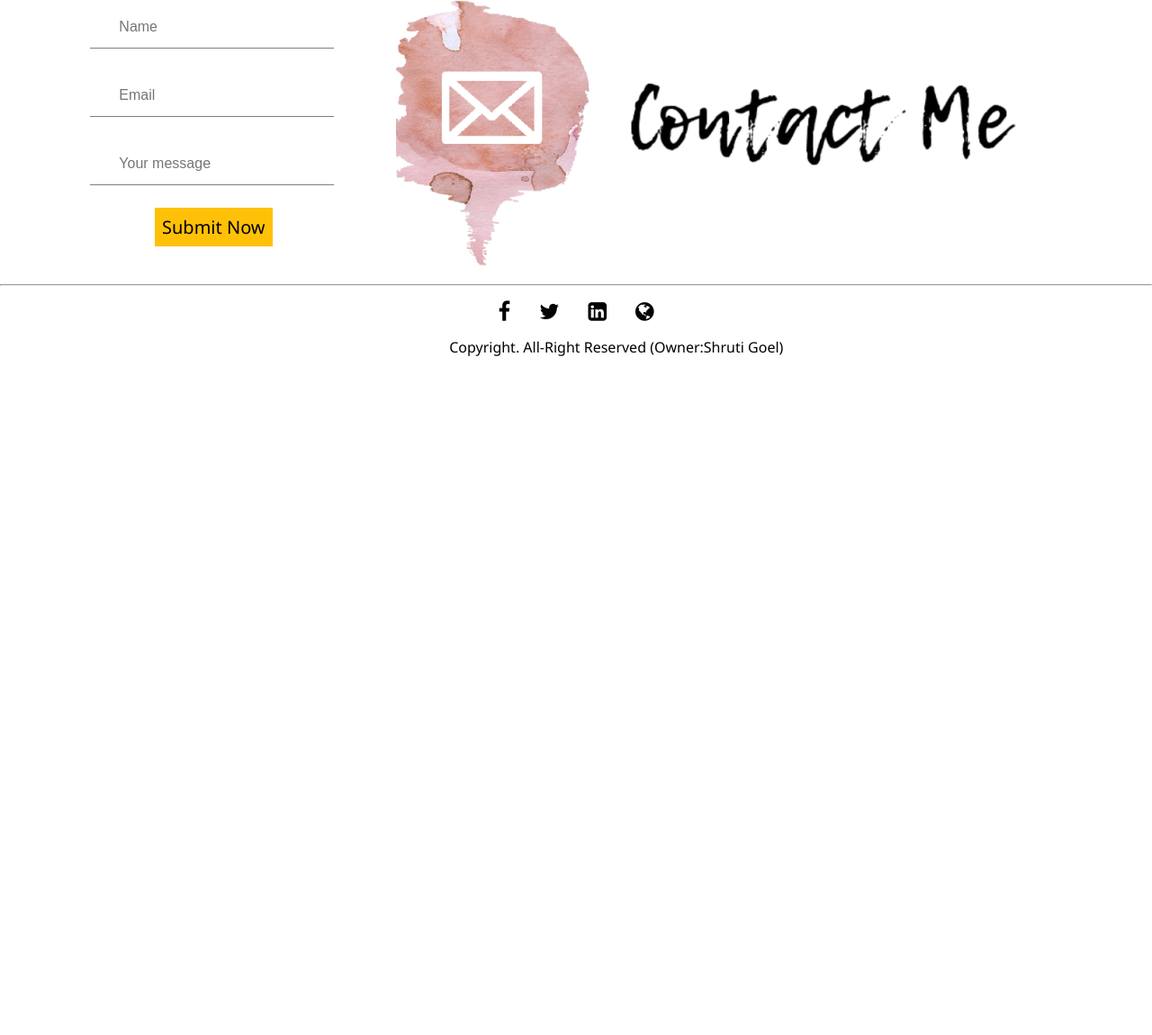
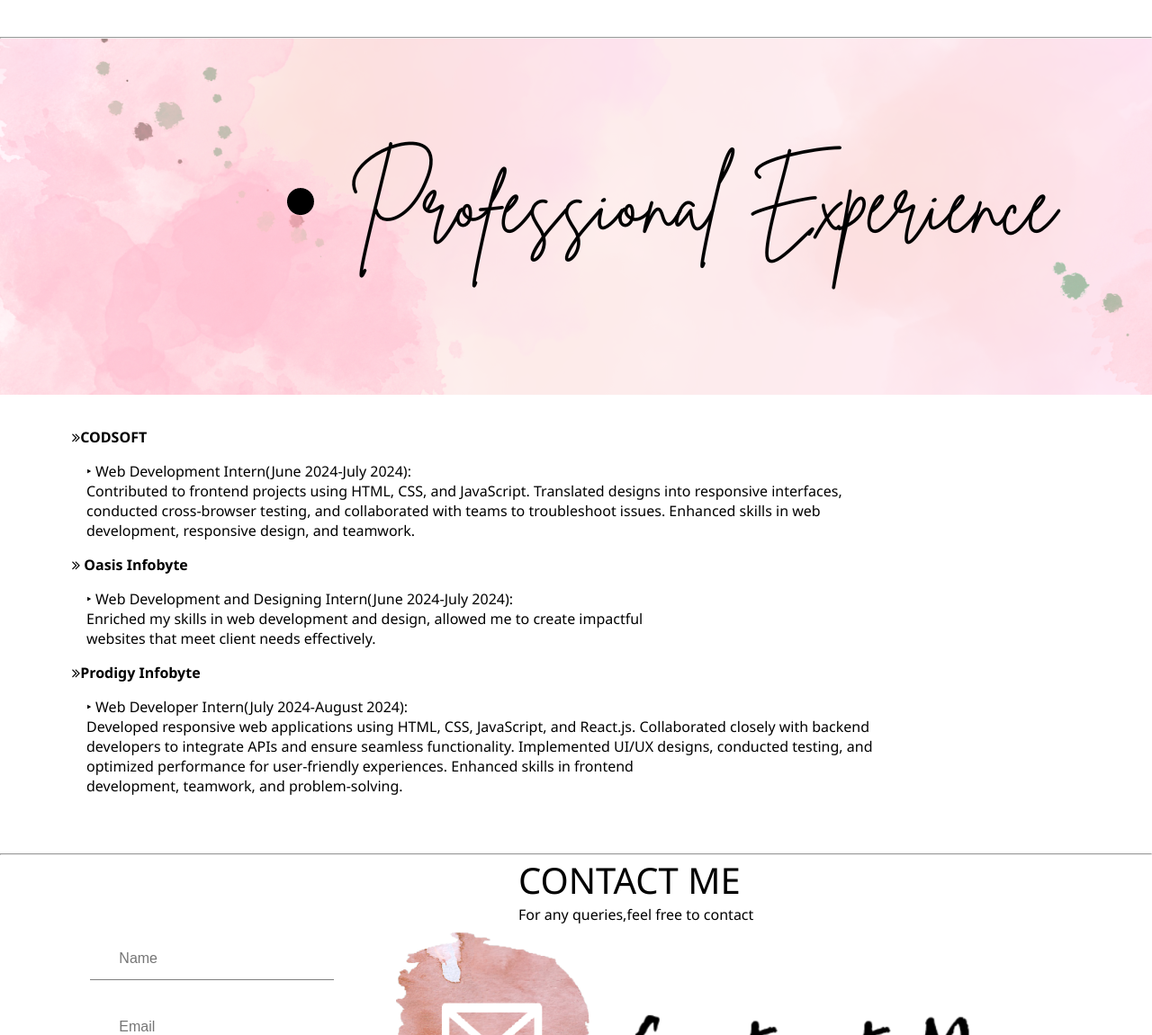
Before and after one commit to shrutigoel11/Prodigy-Infotech-, a plain HTML site: page PRODIGY_WD_04/index.html in a window 1280 px wide. Shown: the part 3220-4371 px from the top of the page at 90% size. Before the commit the page ends 3633 px from the top, so only its background shows below. Drawn offline with Linux system fonts and the light colour scheme.

Commit message:
1-july-update

```diff
--- a/PRODIGY_WD_04/index.html
+++ b/PRODIGY_WD_04/index.html
@@ -226,11 +226,14 @@
         font-weight: 300;
         font-family: 'Segoe UI', Tahoma, Geneva, Verdana, sans-serif;
         margin-left: 40%;
+        margin-top: 2rem;
+       margin-bottom: 3rem;
       "
     >
       Web Development Projects using Html,CSS,Javascript
     </p>
-    <div class="outer">
+    <div class="outer" style="margin-top: 2rem;
+     margin-bottom: 3rem;">
       <div class="inner1" id="inner">
         <img src="CURRENCY.png" />
       </div>
@@ -242,6 +245,56 @@
       </div>
     </div>
     <hr />
+
+
+    <section id="experience" class="experience"></section>
+    <img id="experience" src="experience.png" />
+     <div class="exp" style="
+     font-weight: 300;
+     font-family: 'Segoe UI', Tahoma, Geneva, Verdana, sans-serif;
+     margin-left: 2rem;
+     margin-top: 2rem;
+     margin-bottom: 3rem;;
+   ">
+      <ul style="list-style-type: none;">
+        <li class="main" style="font-weight: 350">
+          <i class="fa fa-angle-double-right"></i><b>CODSOFT</b>
+
+        </li>
+        <ul style="list-style-type: none;">
+          <li style="padding: 1rem; padding-left: 4rem; font-weight: 200">
+            &#8227; Web Development Intern(June 2024-July 2024):
+            <p>Contributed to frontend projects using HTML, CSS, and JavaScript. Translated designs into responsive interfaces, <br/>conducted cross-browser testing, and collaborated with teams to troubleshoot issues. Enhanced skills in web <br/>development, responsive design, and teamwork.</p>
+          </li>
+          <li class="main" style="font-weight: 350">
+            <i class="fa fa-angle-double-right"></i> <b>Oasis Infobyte</b>
+
+          </li>
+          <ul style="list-style-type: none;">
+            <li style="padding: 1rem; padding-left: 4rem; font-weight: 200">
+              &#8227; Web Development and Designing Intern(June 2024-July 2024):
+
+              <p>Enriched my skills in web development and design, allowed me to create impactful<br/> websites that meet client needs effectively.</p>
+            </li>
+            <li class="main" style="font-weight: 350">
+              <i class="fa fa-angle-double-right"></i><b>Prodigy Infobyte</b>
+
+            </li>
+            <ul style="list-style-type: none;">
+              <li style="padding: 1rem; padding-left: 4rem; font-weight: 200">
+                &#8227; Web Developer Intern(July 2024-August 2024):
+                <p>Developed responsive web applications using HTML, CSS, JavaScript, and React.js. Collaborated closely with backend<br/> developers to integrate APIs and ensure seamless functionality. Implemented UI/UX designs, conducted testing, and <br/>optimized performance for user-friendly experiences. Enhanced skills in frontend <br/>development, teamwork, and problem-solving.</p>
+              </li>
+
+
+
+     </div>
+
+
+
+
+<hr/>
+
     <!-- Contact Me -->
     <p
       id="stry"
--- a/PRODIGY_WD_04/style.css
+++ b/PRODIGY_WD_04/style.css
@@ -252,3 +252,8 @@
     width:700px;
     height:400px;
 }
+
+.experience img{
+    max-width: 200px; /* Adjust size as needed */
+    margin-left: auto;
+}
```
Also changed, not shown: PRODIGY_WD_04/experience.png (added), PRODIGY_WD_04/work.jpg (added).
